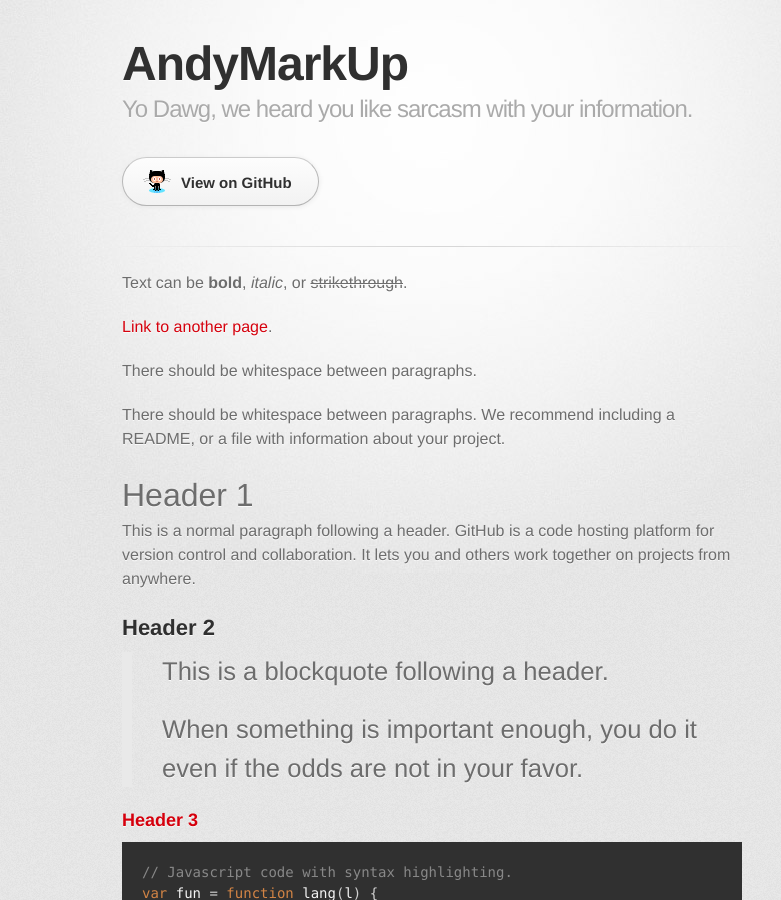
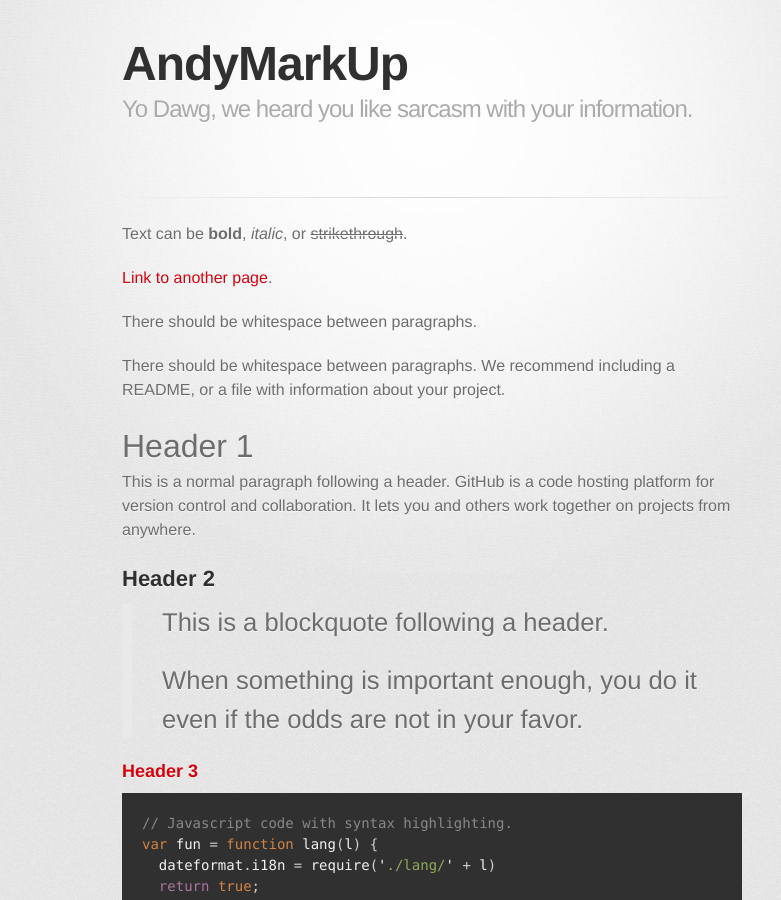
Before and after one commit to andymarkup/andymarkup.github.io, a Jekyll site: the page built from index.md, in a window 1280 px wide and 900 px high. Shown: the whole window, without its empty margins (208-989 px from the left). Built offline with Jekyll 4.4.1, drawn with Linux system fonts in a browser that asks for light colours; some web fonts are replaced.

Commit message:
One more update to remove GitHub link

```diff
--- a/_layouts/default.html
+++ b/_layouts/default.html
@@ -28,7 +28,8 @@
           {% endif %}
 	  {% if site.show_downloads %}
           <a href="{{ site.github.repository_url }}" id="view-on-github" class="button"><span>View on GitHub</span></a>
-	  {% else %}
+	  {% endif %}
+          {% if site.show_downloads %}
           <a href="{{ site.github.owner_url }}" id="view-on-github" class="button"><span>View on GitHub</span></a>
 	  {% endif %}
         </section>
```
